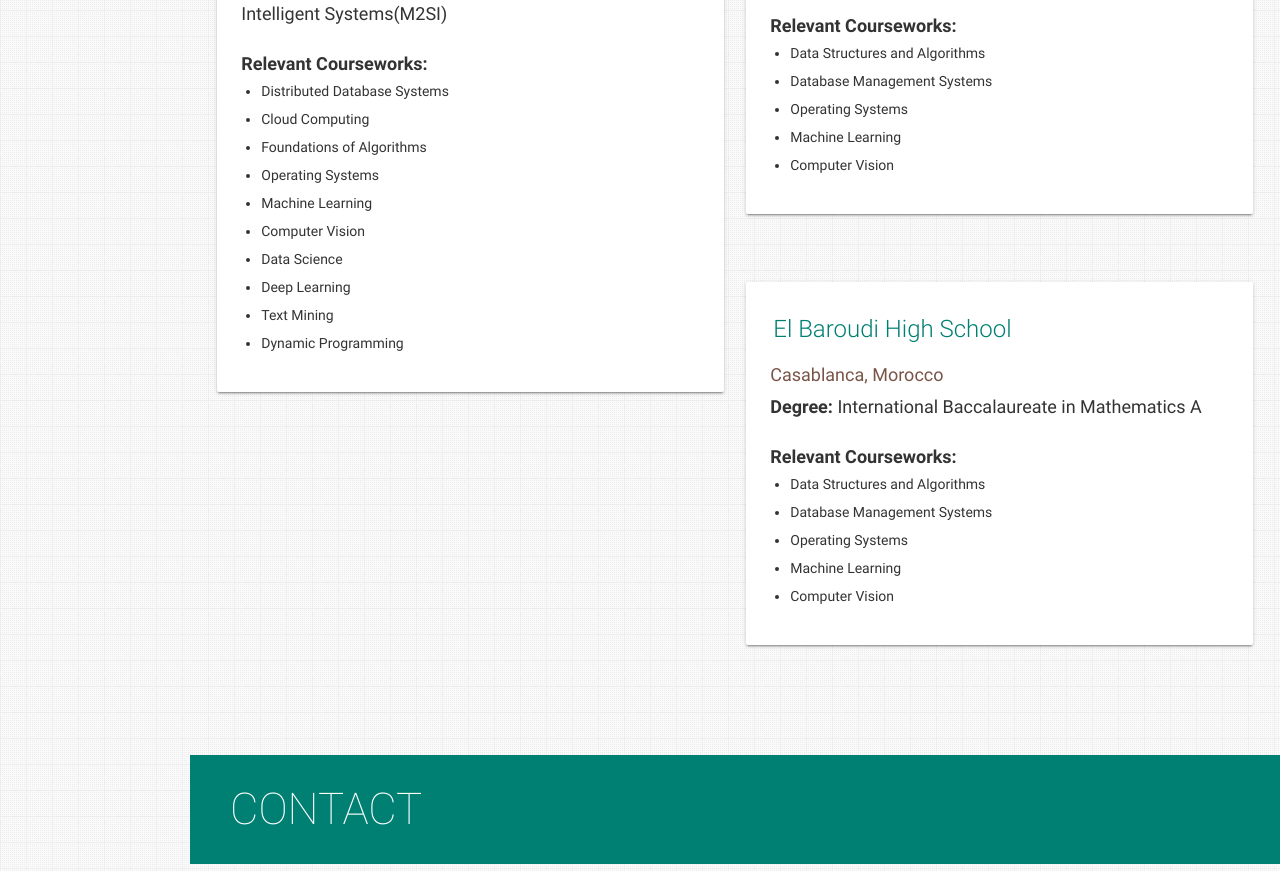
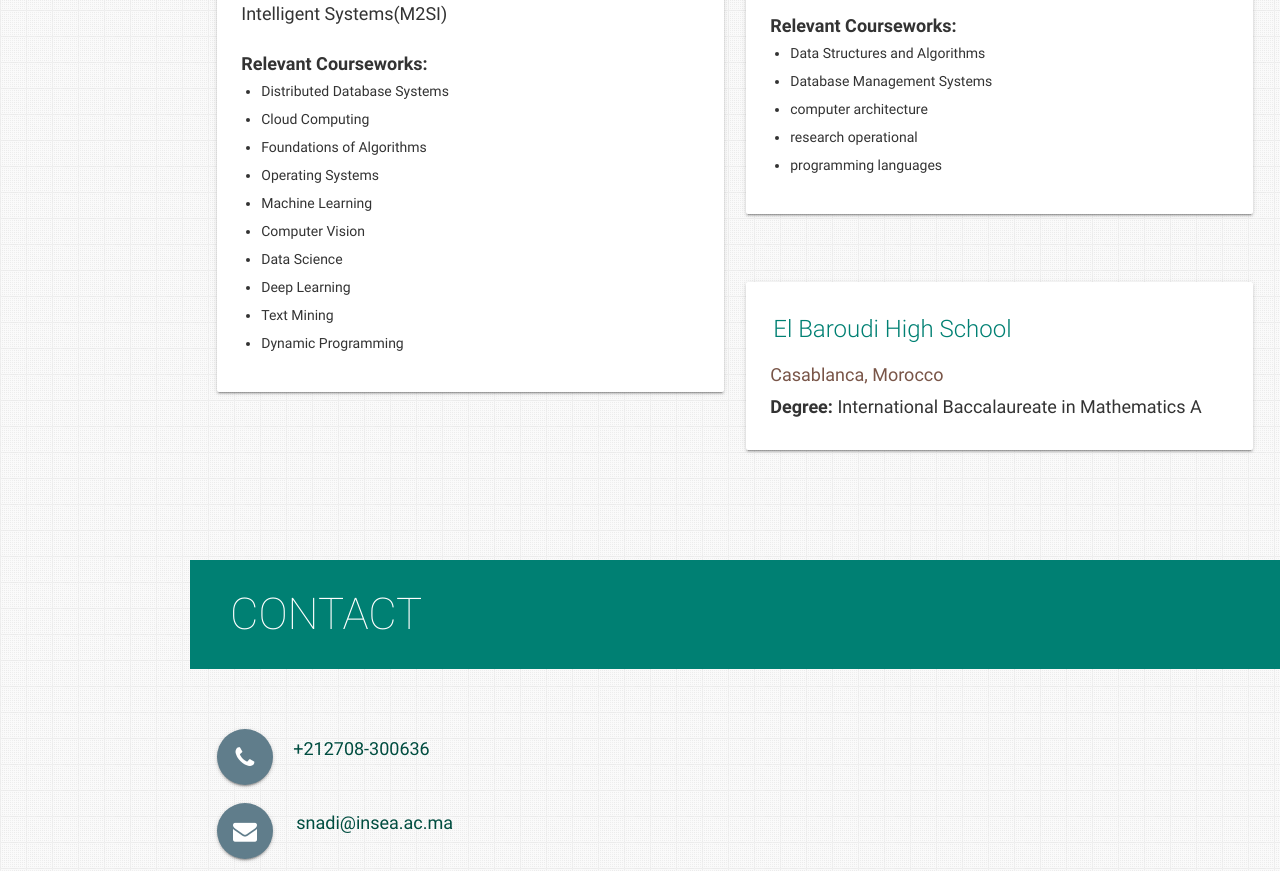
Before and after one commit to sokaina-nadi/PortfolioSokaina, a plain HTML site: page index.html in a window 1280 px wide. Shown: the part 5892-6763 px from the top of the page. Drawn offline with nearby package versions, Linux system fonts and the light colour scheme.

Commit message:
Update index.html

```diff
--- a/index.html
+++ b/index.html
@@ -808,9 +808,9 @@
                   <ul>
                     <li>Data Structures and Algorithms</li>
                     <li>Database Management Systems</li>
-                    <li>Operating Systems</li>
-                    <li>Machine Learning</li>
-                    <li>Computer Vision</li>
+                    <li>computer architecture</li>
+                    <li>research operational</li>
+                    <li>programming languages</li>
                   </ul>
                   </p>
 
@@ -832,19 +832,7 @@
 
                 </p>
 
-                <ul>
-                  <p>
-                    <b>Relevant Courseworks:</b>
-                  <ul>
-                    <li>Data Structures and Algorithms</li>
-                    <li>Database Management Systems</li>
-                    <li>Operating Systems</li>
-                    <li>Machine Learning</li>
-                    <li>Computer Vision</li>
-                  </ul>
-                  </p>
 
-                </ul>
               </div>
             </div>
           </div>
```
